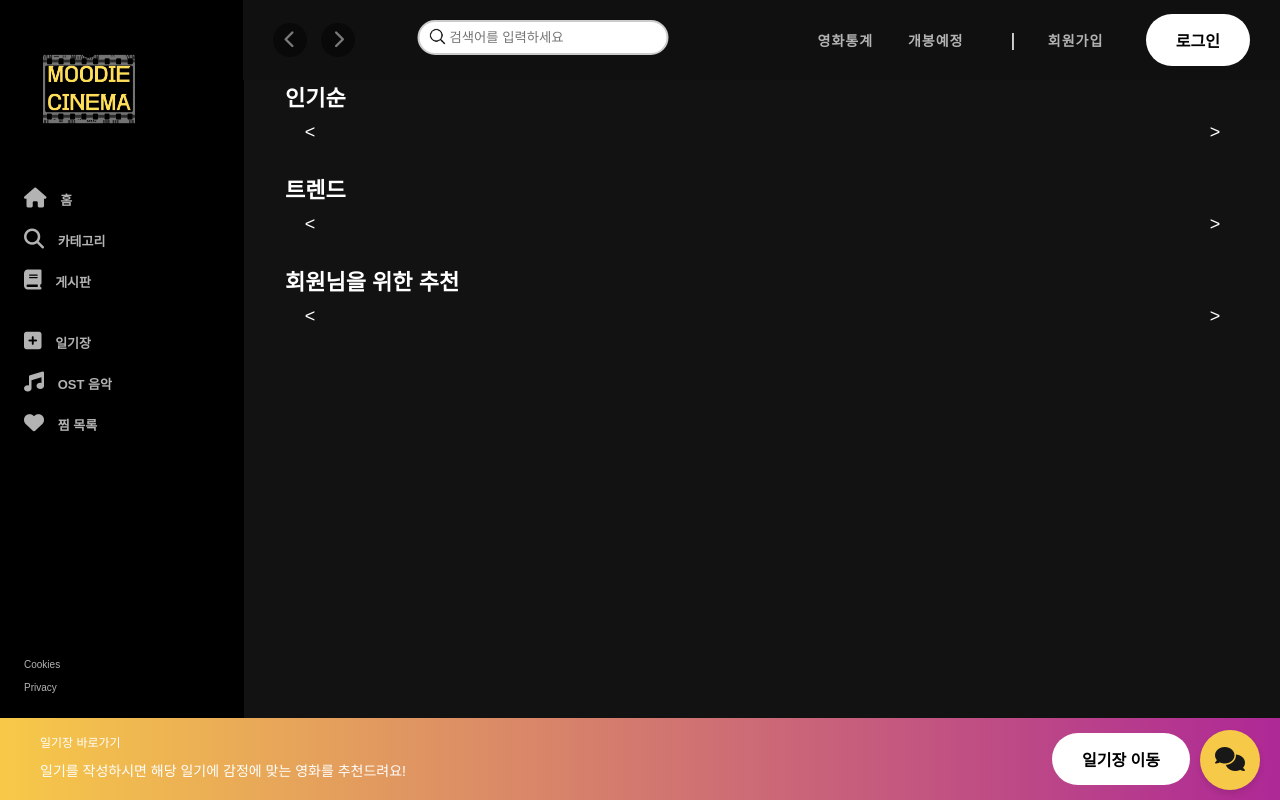
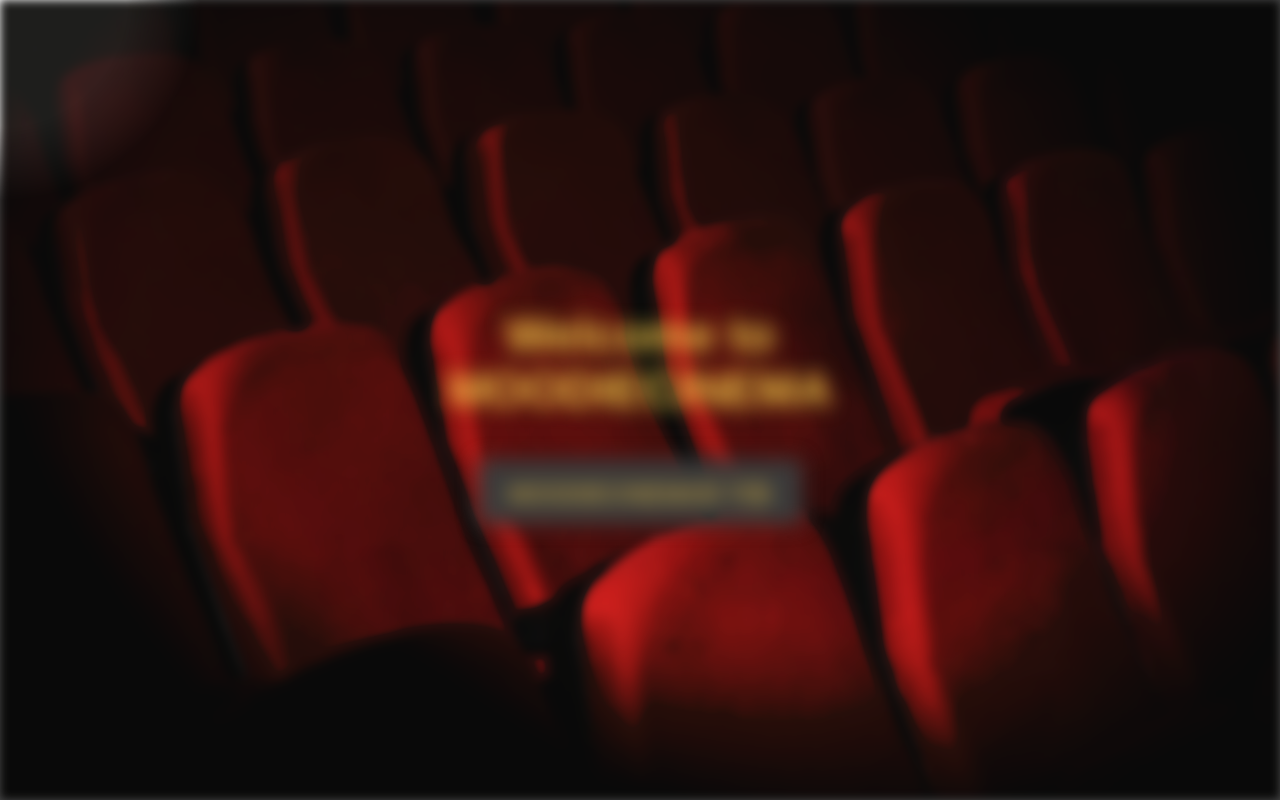
Before and after one commit to kgw08003/moodiecinema, a Django app: page / in a window 1280 px wide. Run offline with Django 5.2, Linux system fonts and the light colour scheme; data that the repository does not hold is empty; parts of the project's set-up code (start-up, migrations or seed data) failed here and were passed over; some libraries are stand-ins or nearby versions.

Commit message:
241204(fix)
cover 추가 및 css 수정

```diff
--- a/moodiecinema/urls.py
+++ b/moodiecinema/urls.py
@@ -23,7 +23,8 @@ from jjim import views as jjim_views
 
 urlpatterns = [
     path('admin/', admin.site.urls),
-    path('', views.home, name='home'),
+    path('',views.cover,name='cover'),
+    path('home/', views.home, name='home'),
     path('users/', include('users.urls')),  # users 앱의 urls.py 포함
     path('diary/', include('diary.urls')),  # 다이어리 관련 URL 포함
     path('auth/', include('social_django.urls', namespace='social')),
--- a/moodiecinema/views.py
+++ b/moodiecinema/views.py
@@ -5,6 +5,19 @@ from django.http import JsonResponse
 from .bertgpusentiment import predict_sentiment
 from django.views.decorators.csrf import csrf_exempt
 from datetime import timedelta,datetime
+
+def cover(request):
+    # 이미 스플래시 페이지를 본 사용자는 바로 홈페이지로 이동
+    last_seen = request.session.get('splash_last_seen')
+    if last_seen:
+        last_seen_time = datetime.strptime(last_seen, '%Y-%m-%d %H:%M:%S')
+        # 마지막 방문이 1시간 이내라면 메인 페이지로 리디렉트
+        if datetime.now() - last_seen_time < timedelta(hours=1):
+            return redirect('home')
+
+    # 현재 시간 저장 후 스플래시 페이지 렌더링
+    request.session['splash_last_seen'] = datetime.now().strftime('%Y-%m-%d %H:%M:%S')
+    return render(request, 'moodiecinema/cover.html')
 
 def home(request):
     api_key = settings.TMDB_API_KEY
--- a/static/home.css
+++ b/static/home.css
@@ -184,8 +184,8 @@ body {
     overflow: hidden;
 }
 .movie-lists .list .item {
-    min-width: 140px;
-    width: 160px;
+    min-width: 150px;
+    width: 150px;
     padding: 15px;
     background-color: #181818;
     border-radius: 6px;
--- a/static/upcoming.css
+++ b/static/upcoming.css
@@ -38,6 +38,7 @@ a {
     align-items: center;
     gap: 10px;
     overflow: hidden;
+    width:1530px;
 }
 
 /* 슬라이더 컨테이너 */
--- /dev/null
+++ b/templates/moodiecinema/cover.html
@@ -0,0 +1,141 @@
+<!DOCTYPE html>
+<html lang="en">
+<head>
+    <meta charset="UTF-8">
+    <meta name="viewport" content="width=device-width, initial-scale=1.0">
+    <title>MoodieCinema</title>
+    <style>
+        body {
+            margin: 0;
+            padding: 0;
+            font-family: Arial, sans-serif;
+            overflow: hidden;
+        }
+
+        .background {
+            position: fixed;
+            top: 0;
+            left: 0;
+            width: 100%;
+            height: 100%;
+            background: url('/static/images/cover.png') no-repeat center center fixed;
+            background-size: cover;
+            filter: blur(10px); /* 흐릿한 배경 */
+            transition: filter 0.3s ease; /* 흐림 효과 부드럽게 전환 */
+        }
+
+        .mask {
+            position: fixed;
+            top: 0;
+            left: 0;
+            width: 100%;
+            height: 100%;
+            pointer-events: none; /* 클릭 차단 */
+            background: rgba(0, 0, 0, 0.7); /* 배경을 어둡게 */
+            mix-blend-mode: overlay;
+            transition: background 0.1s ease-out; /* 마스크 효과 부드럽게 전환 */
+        }
+
+        .content {
+            position: absolute;
+            top: 50%;
+            left: 50%;
+            transform: translate(-50%, -50%);
+            text-align: center;
+            z-index: 2;
+            color: #f7c948;
+            opacity: 0;
+            animation: fadeIn 1.5s forwards; /* 텍스트 애니메이션 */
+            filter: blur(10px); /* 초기 흐림 상태 */
+            transition: filter 0.3s ease; /* 흐림 효과 부드럽게 전환 */
+        }
+
+        .content h1 {
+            font-size: 3rem;
+            color: #f7c948;
+            animation: slideIn 1s forwards;
+        }
+
+        .content button {
+            margin-top: 10px;
+            padding: 15px 30px;
+            font-size: 1.5rem;
+            background-color: rgb(59, 59, 59);
+            color: #f7c948;
+            border: none;
+            border-radius: 5px;
+            cursor: pointer;
+            transition: transform 0.3s ease; /* 버튼 애니메이션 */
+        }
+
+        .content button:hover {
+            background-color: black;
+            transform: scale(1.1); /* 버튼 크기 변화 */
+        }
+
+        .content button:focus {
+            outline: none;
+        }
+
+        /* 버튼에 마우스를 올렸을 때만 선명하게 보이게 */
+        .content button:hover ~ .content {
+            filter: blur(0px); /* 버튼 hover 시에만 선명하게 */
+        }
+
+        @keyframes fadeIn {
+            0% { opacity: 0; }
+            100% { opacity: 1; }
+        }
+
+        @keyframes slideIn {
+            0% { transform: translateY(-50px); }
+            100% { transform: translateY(0); }
+        }
+
+    </style>
+</head>
+<body>
+    <div class="background"></div>
+    <div class="mask" id="mask"></div>
+
+    <div class="content" id="content">
+        <h1>Welcome to MOODIECINEMA</h1>
+        <button onclick="window.location.href='/home/'">MOODIECINEMA로 이동</button>
+    </div>
+
+    <script>
+        const mask = document.getElementById('mask');
+        const content = document.getElementById('content');
+        const background = document.querySelector('.background');
+        const button = document.querySelector('button');
+
+        // 마우스 움직임을 감지하여 마스크 및 흐림 효과 업데이트
+        document.addEventListener('mousemove', (e) => {
+            const x = e.clientX;
+            const y = e.clientY;
+
+            // 선명한 부분의 범위를 설정
+            const maxRadius = 150; // 선명하게 보이는 부분의 최대 반경
+            const minRadius = 50;  // 최소 반경
+            const distance = Math.sqrt(Math.pow(window.innerWidth / 2 - x, 2) + Math.pow(window.innerHeight / 2 - y, 2)); // 마우스와 화면 중심의 거리
+            const radius = Math.min(maxRadius, minRadius + (distance / 10)); // 반경을 계산
+
+            // Radial gradient의 중심을 마우스 위치로 설정
+            mask.style.background = `radial-gradient(circle at ${x}px ${y}px,
+                                          transparent ${radius}px, rgba(0, 0, 0, 0.7) 200px)`;
+
+            // 마우스 위치에 따라 배경 흐림 효과 조절
+            const blurAmount = Math.max(10 - (Math.abs(window.innerWidth / 2 - x) / 30), 5);
+            background.style.filter = `blur(${blurAmount}px)`; // 마우스에 따라 흐림 강도 변화
+
+            // 마우스를 content 영역에 올리면 흐림 효과를 해제
+            const contentRect = content.getBoundingClientRect();
+            if (x > contentRect.left && x < contentRect.right && y > contentRect.top && y < contentRect.bottom) {
+                content.style.filter = 'blur(0px)';  // 마우스가 content 영역에 있을 때 선명하게
+            } else {
+                content.style.filter = 'blur(10px)';  // 마우스가 content 영역을 벗어나면 흐릿하게
+            }
+        });
+    </script>
+</body>
+</html>
```
Also changed, not shown: static/images/cover.png (added).
